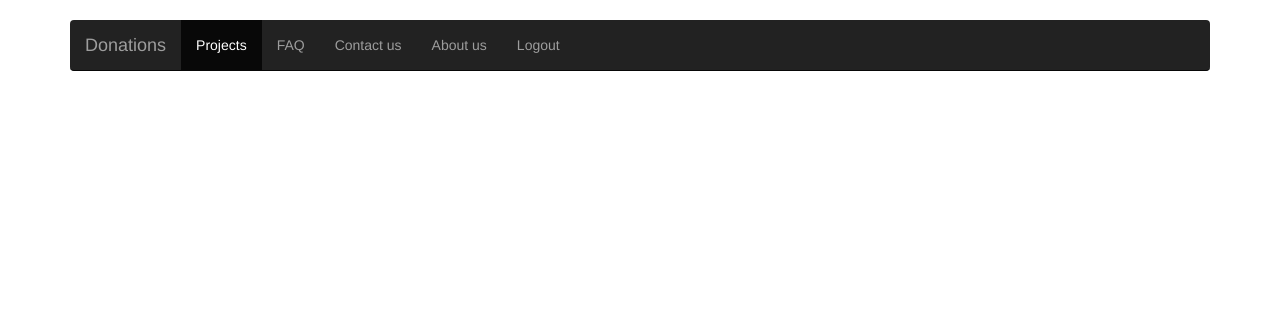
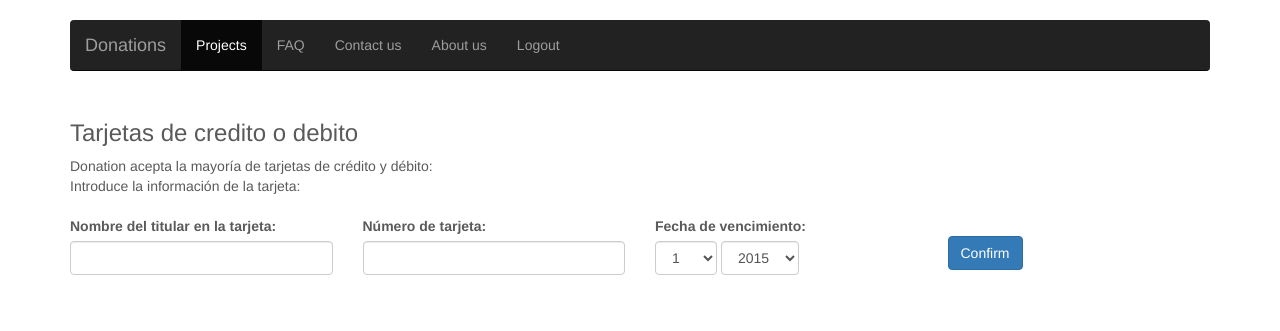
Before and after one commit to thechosenjuan/VirtualEnv, a Django app: template Donations/templates/Donations/checkout.html in a window 1280 px wide. Shown: the top 331 px of the page. Run offline with Django 3.2, Linux system fonts and the light colour scheme; the template is opened without the code that fills it, so the values that code supplies are empty; some libraries are stand-ins or nearby versions.

Commit message:
Checkout.html listo

```diff
--- /dev/null
+++ b/Donations/static/css/checkout.css
@@ -0,0 +1,8 @@
+.bold{
+  font-weight: bolder;
+}
+.form-group select {
+    display: inline-block;
+    width: auto;
+    vertical-align: middle;
+}
--- a/Donations/templates/Donations/cart.html
+++ b/Donations/templates/Donations/cart.html
@@ -112,7 +112,7 @@
 
     <div class="row">
        <div class="col-md-offset-10 col-md-2">
-            <form action="/checkout/">
+            <form action="/checkout/" method="post">{% csrf_token %}
                 <input type="hidden" type="text" name="total" value="{{total}}">
                 <input type="submit" class="btn btn-primary" value="Checkout">
             </form>
--- a/Donations/templates/Donations/checkout.html
+++ b/Donations/templates/Donations/checkout.html
@@ -22,7 +22,7 @@
 
     <link href="{% static 'css/navbar.css' %}" rel="stylesheet">
 
-
+    <link href="{% static 'css/checkout.css' %}" rel="stylesheet">
 
     <!-- Just for debugging purposes. Don't actually copy these 2 lines! -->
     <!--[if lt IE 9]><script src="../../assets/js/ie8-responsive-file-warning.js"></script><![endif]-->
@@ -68,7 +68,51 @@
     </div>
 
     <div class="container">
-
+      <h3>Tarjetas de credito o debito</h3>
+      <span>Donation acepta la mayoría de tarjetas de crédito y débito:</span><br>
+      <span>Introduce la información de la tarjeta:</span>
+      <br>
+      <br>
+      <div class="row">
+        <div class="form-group">
+        <div class="col-md-3">
+            <label class"bold">Nombre del titular en la tarjeta:</label>
+            <input type="text" class="form-control" id="cardNUmber">
+        </div>
+        <div class="col-md-3">
+            <label class"bold">Número de tarjeta:</label>
+            <input type="text" class="form-control" id="cardNUmber">
+        </div>
+        <div class="col-md-3">
+          <label for="sel1">Fecha de vencimiento:</label><br>
+          <select class="form-control" id="month">
+            <option>1</option>
+            <option>2</option>
+            <option>3</option>
+            <option>4</option>
+            <option>5</option>
+            <option>6</option>
+            <option>7</option>
+            <option>8</option>
+            <option>9</option>
+            <option>10</option>
+            <option>11</option>
+            <option>12</option>
+          </select>
+          <select class="form-control" id="year">
+            <option>2015</option>
+            <option>2016</option>
+            <option>2017</option>
+            <option>2018</option>
+            <option>2019</option>
+            <option>2020</option>
+            <option>2021</option>
+          </select>
+        </div>
+        <div class="col-md-3"><br>
+          <button type="button" class="btn btn-primary" type="submit" onclick="location.href='/home/'">Confirm</button>
+        </div>
+      </div>
     </div>
 
   <script src="https://ajax.googleapis.com/ajax/libs/jquery/1.11.3/jquery.min.js"></script>
--- a/Donations/views.py
+++ b/Donations/views.py
@@ -175,5 +175,4 @@ def about_us(request):
 def checkout(request):
 	if 'email' not in request.session:
 		return HttpResponseRedirect("/login/")
-
 	return render_to_response("Donations/checkout.html")
```
Also changed, not shown: 2 other files.
